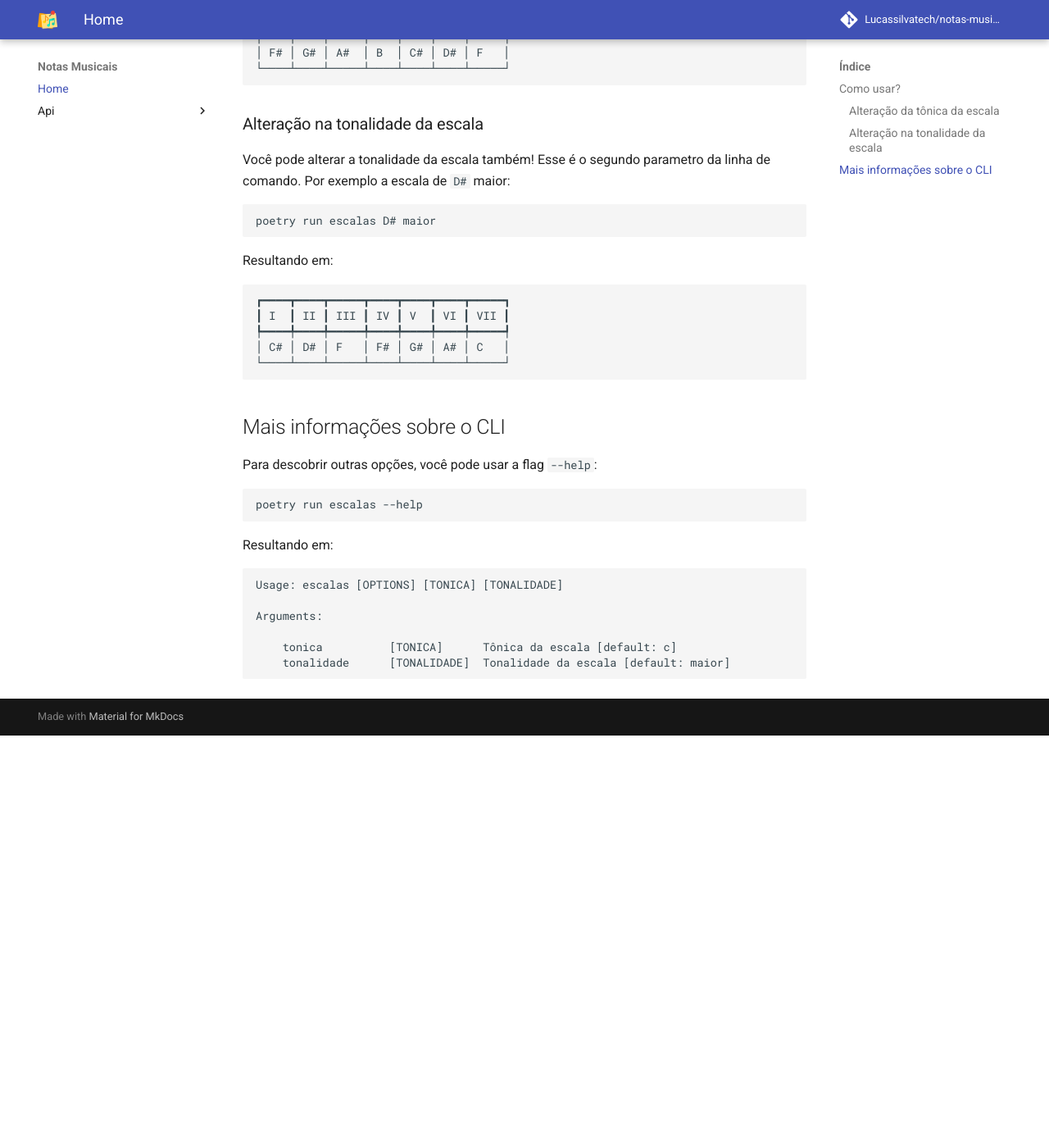
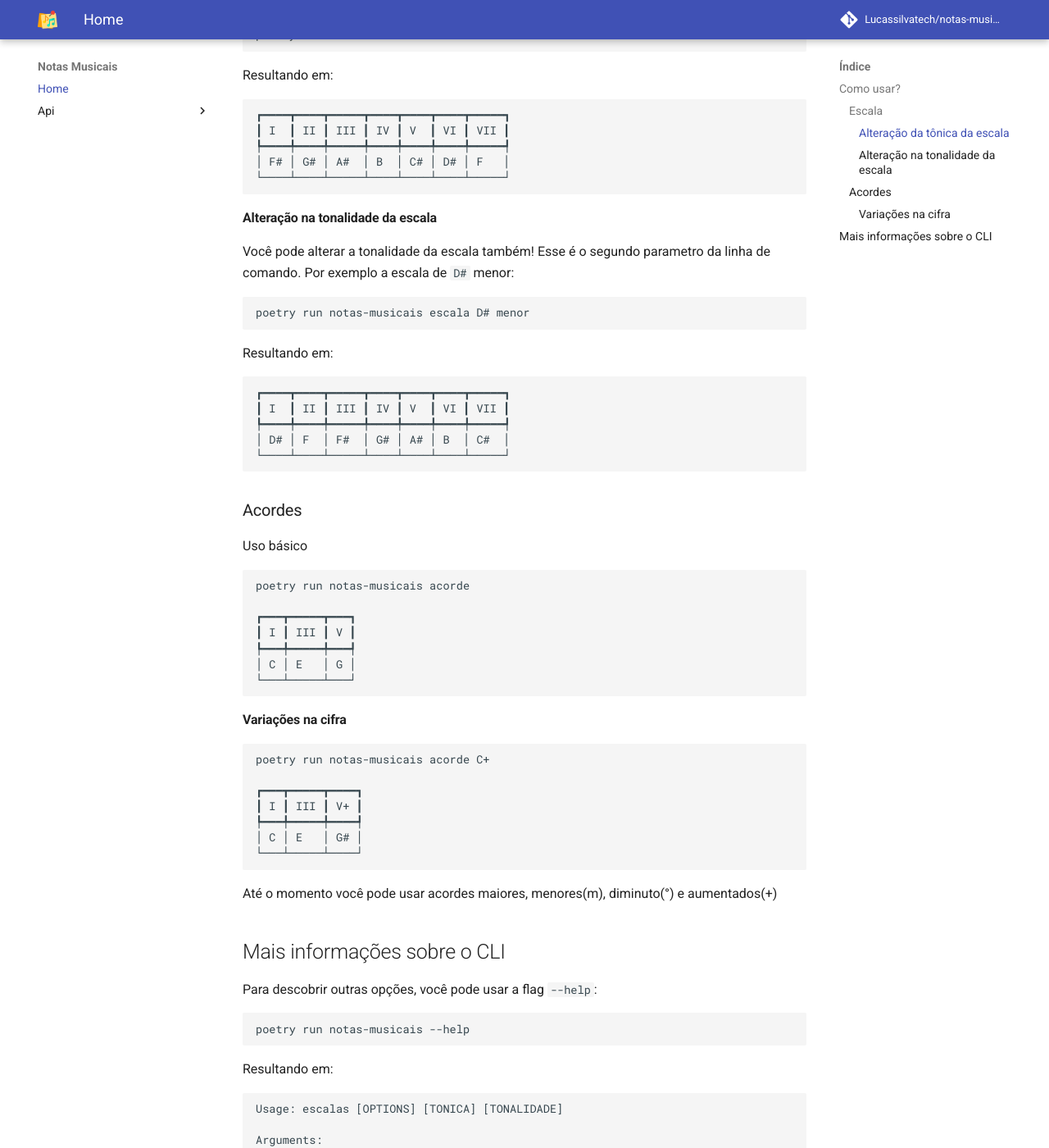
Before and after one commit to Lucassilvatech/notas-musicais, an MkDocs documentation site: the page built from docs/index.md, in a window 1280 px wide and 1400 px high, scrolled down 1073 px. Shown: the whole window at 82% size. Built offline with MkDocs 1.6.1 and Material for MkDocs 9.7.7, drawn with Linux system fonts in a browser that asks for light colours; comment, search, counter and statistics services are not loaded; before the commit the page ends 1970 px from its top, so only the background shows below that; some of the changed text lies outside the part shown.

Commit message:
Atualização da página inicial do README na documentação para o comando de acorde

````diff
--- a/docs/index.md
+++ b/docs/index.md
@@ -1,12 +1,18 @@
 ![logo do projeto](assets/logo.png){width="300" .center}
 # Notas musicais
 
+Notas musicais é um CLI para ajudar na formação de escalas e acordes
+
+Temos dois comandos disponíveis `escala` e `acorde`
+
 ## Como usar?
+
+### Escala
 
 você pode chamar as escalas via linha de comando. Por exemplo:
 
 ```bash
-poetry run escalas
+poetry run notas-musicais escala
 ```
 
 Retornando os graus e as notas correspondentes a essa escala:
@@ -19,12 +25,12 @@ Retornando os graus e as notas correspondentes a essa escala:
 └───┴────┴─────┴────┴───┴────┴─────┘
 ```
 
-### Alteração da tônica da escala
+#### Alteração da tônica da escala
 
 O primeiro parâmetro do CLI é a tônica da escala que deseja exibir. Desta forma você pode alterar a escala retornada. Por exemplo, a escala de `F#`:
 
 ```bash
-poetry run escalas F#
+poetry run notas-musicais escala F#
 ```
 
 Resultando em:
@@ -37,12 +43,12 @@ Resultando em:
 └────┴────┴─────┴────┴────┴────┴─────┘
 ```
 
-### Alteração na tonalidade da escala
+#### Alteração na tonalidade da escala
 
-Você pode alterar a tonalidade da escala também! Esse é o segundo parametro da linha de comando. Por exemplo a escala de `D#` maior:
+Você pode alterar a tonalidade da escala também! Esse é o segundo parametro da linha de comando. Por exemplo a escala de `D#` menor:
 
 ```bash
-poetry run escalas D# maior
+poetry run notas-musicais escala D# menor
 ```
 
 Resultando em:
@@ -51,16 +57,44 @@ Resultando em:
 ┏━━━━┳━━━━┳━━━━━┳━━━━┳━━━━┳━━━━┳━━━━━┓
 ┃ I  ┃ II ┃ III ┃ IV ┃ V  ┃ VI ┃ VII ┃
 ┡━━━━╇━━━━╇━━━━━╇━━━━╇━━━━╇━━━━╇━━━━━┩
-│ C# │ D# │ F   │ F# │ G# │ A# │ C   │
+│ D# │ F  │ F#  │ G# │ A# │ B  │ C#  │
 └────┴────┴─────┴────┴────┴────┴─────┘
 ```
+
+### Acordes
+
+Uso básico
+
+```bash
+poetry run notas-musicais acorde
+
+┏━━━┳━━━━━┳━━━┓
+┃ I ┃ III ┃ V ┃
+┡━━━╇━━━━━╇━━━┩
+│ C │ E   │ G │
+└───┴─────┴───┘
+```
+
+#### Variações na cifra
+
+```bash
+poetry run notas-musicais acorde C+
+
+┏━━━┳━━━━━┳━━━━┓
+┃ I ┃ III ┃ V+ ┃
+┡━━━╇━━━━━╇━━━━┩
+│ C │ E   │ G# │
+└───┴─────┴────┘
+```
+
+Até o momento você pode usar acordes maiores, menores(m), diminuto(°) e aumentados(+)
 
 ## Mais informações sobre o CLI
 
 Para descobrir outras opções, você pode usar a flag `--help`:
 
 ```bash
-poetry run escalas --help
+poetry run notas-musicais --help
 ```
 
 Resultando em:
````
